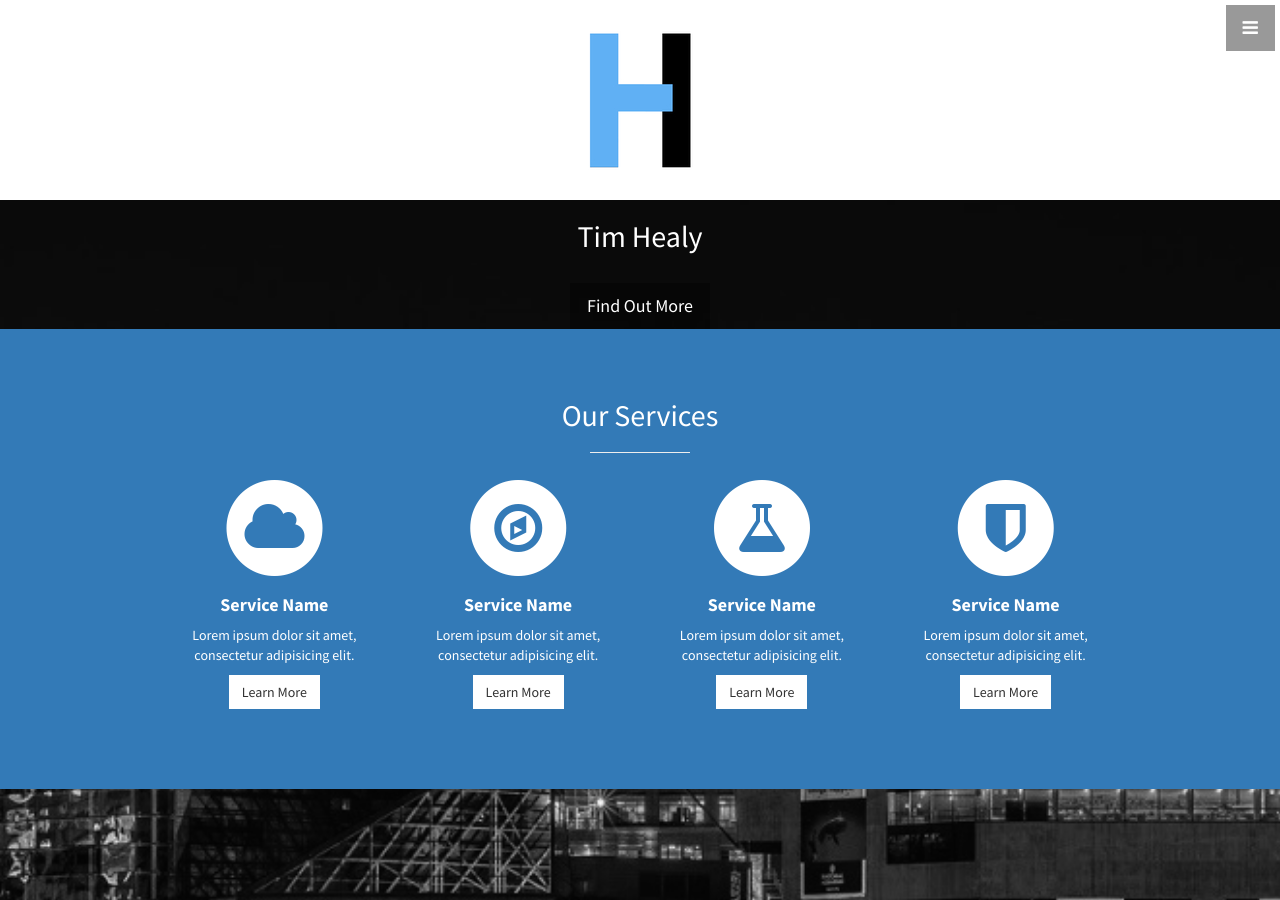
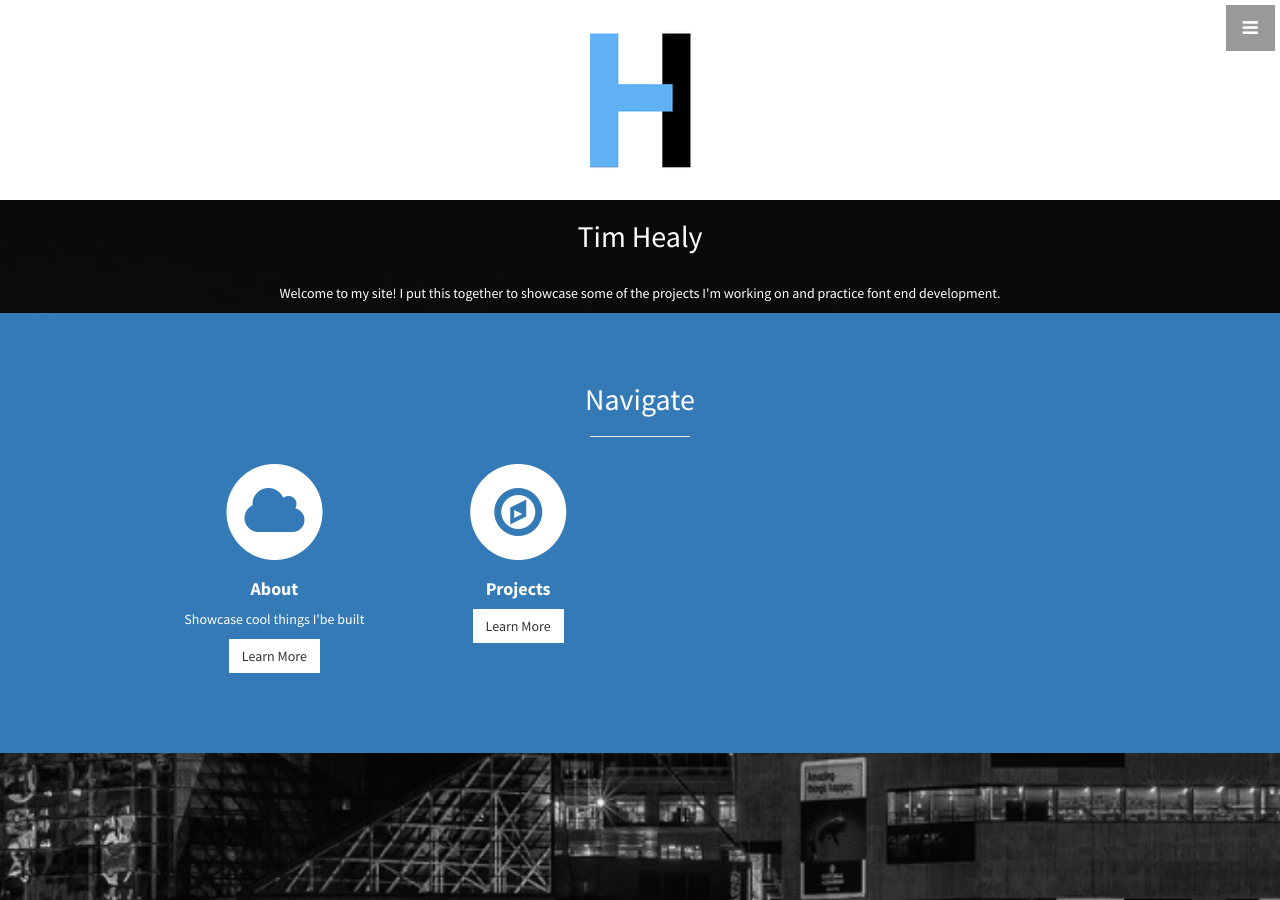
Before and after one commit to healyt22/healyt22.github.io, a Jekyll site: the page built from index.html, in a window 1280 px wide and 900 px high. Built offline with Jekyll 4.4.1, drawn with Linux system fonts in a browser that asks for light colours.

Commit message:
messin with stuff

```diff
--- a/_includes/header.html
+++ b/_includes/header.html
@@ -5,13 +5,13 @@
   <div class="text-vertical-center">
     <h2>Tim Healy</h2>
     <br>
-    <a href="#about" class="btn btn-dark btn-lg">Find Out More</a>
+    <p> Welcome to my site! I put this together to showcase some of the projects I'm working on and practice font end development. </p>
     <!-- The circle icons use Font Awesome's stacked icon classes. For more information, visit http://fontawesome.io/examples/ -->
     <section id="services" class="services bg-primary">
       <div class="container">
         <div class="row text-center">
           <div class="col-lg-10 col-lg-offset-1">
-            <h2>Our Services</h2>
+            <h2>Navigate</h2>
             <hr class="small">
             <div class="row">
               <div class="col-md-3 col-sm-6">
@@ -21,9 +21,9 @@
                   <i class="fa fa-cloud fa-stack-1x text-primary"></i>
                 </span>
                   <h4>
-                    <strong>Service Name</strong>
+                    <strong>About</strong>
                   </h4>
-                  <p>Lorem ipsum dolor sit amet, consectetur adipisicing elit.</p>
+                  <p>Showcase cool things I'be built</p>
                   <a href="#" class="btn btn-light">Learn More</a>
                 </div>
               </div>
@@ -34,35 +34,9 @@
                   <i class="fa fa-compass fa-stack-1x text-primary"></i>
                 </span>
                   <h4>
-                    <strong>Service Name</strong>
+                    <strong>Projects</strong>
                   </h4>
-                  <p>Lorem ipsum dolor sit amet, consectetur adipisicing elit.</p>
-                  <a href="#" class="btn btn-light">Learn More</a>
-                </div>
-              </div>
-              <div class="col-md-3 col-sm-6">
-                <div class="service-item">
-                  <span class="fa-stack fa-4x">
-                  <i class="fa fa-circle fa-stack-2x"></i>
-                  <i class="fa fa-flask fa-stack-1x text-primary"></i>
-                </span>
-                  <h4>
-                    <strong>Service Name</strong>
-                  </h4>
-                  <p>Lorem ipsum dolor sit amet, consectetur adipisicing elit.</p>
-                  <a href="#" class="btn btn-light">Learn More</a>
-                </div>
-              </div>
-              <div class="col-md-3 col-sm-6">
-                <div class="service-item">
-                  <span class="fa-stack fa-4x">
-                  <i class="fa fa-circle fa-stack-2x"></i>
-                  <i class="fa fa-shield fa-stack-1x text-primary"></i>
-                </span>
-                  <h4>
-                    <strong>Service Name</strong>
-                  </h4>
-                  <p>Lorem ipsum dolor sit amet, consectetur adipisicing elit.</p>
+                  <p></p>
                   <a href="#" class="btn btn-light">Learn More</a>
                 </div>
               </div>
```
